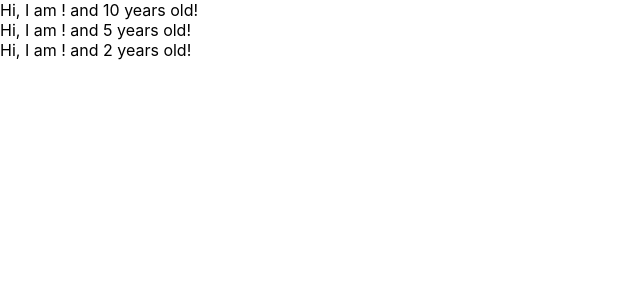
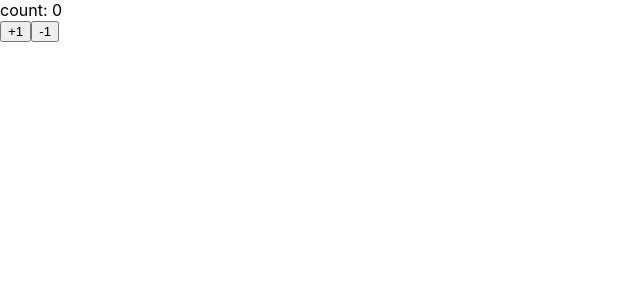
Before and after one commit to Naritoshi/udemy-react-redux-app, a React (Create React App) app: page / in a window 1280 px wide. Shown: the top 300 px of the page, without its empty margins (0-640 px from the left). Built offline with nearby package versions, Linux system fonts and the light colour scheme.

Commit message:
lean state and setState

```diff
--- a/src/App.js
+++ b/src/App.js
@@ -1,30 +1,31 @@
-import React from 'react';
-import PropTypes from 'prop-types'
+import React, { Component } from 'react';
 
-const App = () => {
-  const profiles = [
-    { name: "Taro", age: 10},
-    { name: "Hanako", age: 5},
-    { name: "Okajima", age: 2},
-  ]
-  return (
-    <div>
-      {
-        profiles.map((profile, index) => {
-          return <User name={profile.naem} age={profile.age} key={index}/>
-        })
-      }
-    </div>
+const App = () => (<Counter />)
+
+class Counter extends Component {
+  constructor(props) {
+    super(props)
+    this.state = { count: 0 }
+  }
+
+  handlePlusButton = () => {
+    this.setState({count: this.state.count + 1})
+  }
+
+  handleMinusButton = () => {
+    this.setState({count: this.state.count - 1})
+  }
+
+  render() {
+    console.log("render")
+    return (
+      <React.Fragment>
+        <div>count: {this.state.count}</div>
+        <button onClick={this.handlePlusButton}>+1</button>
+        <button onClick={this.handleMinusButton}>-1</button>
+      </React.Fragment>
     )
-}
-
-const User = (props) => {
-  return <div>Hi, I am {props.name}! and {props.age} years old!</div>
-}
-
-User.propTypes = {
-  name: PropTypes.string,
-  age: PropTypes.number.isRequired
+  }
 }
 
 export default App;
```
